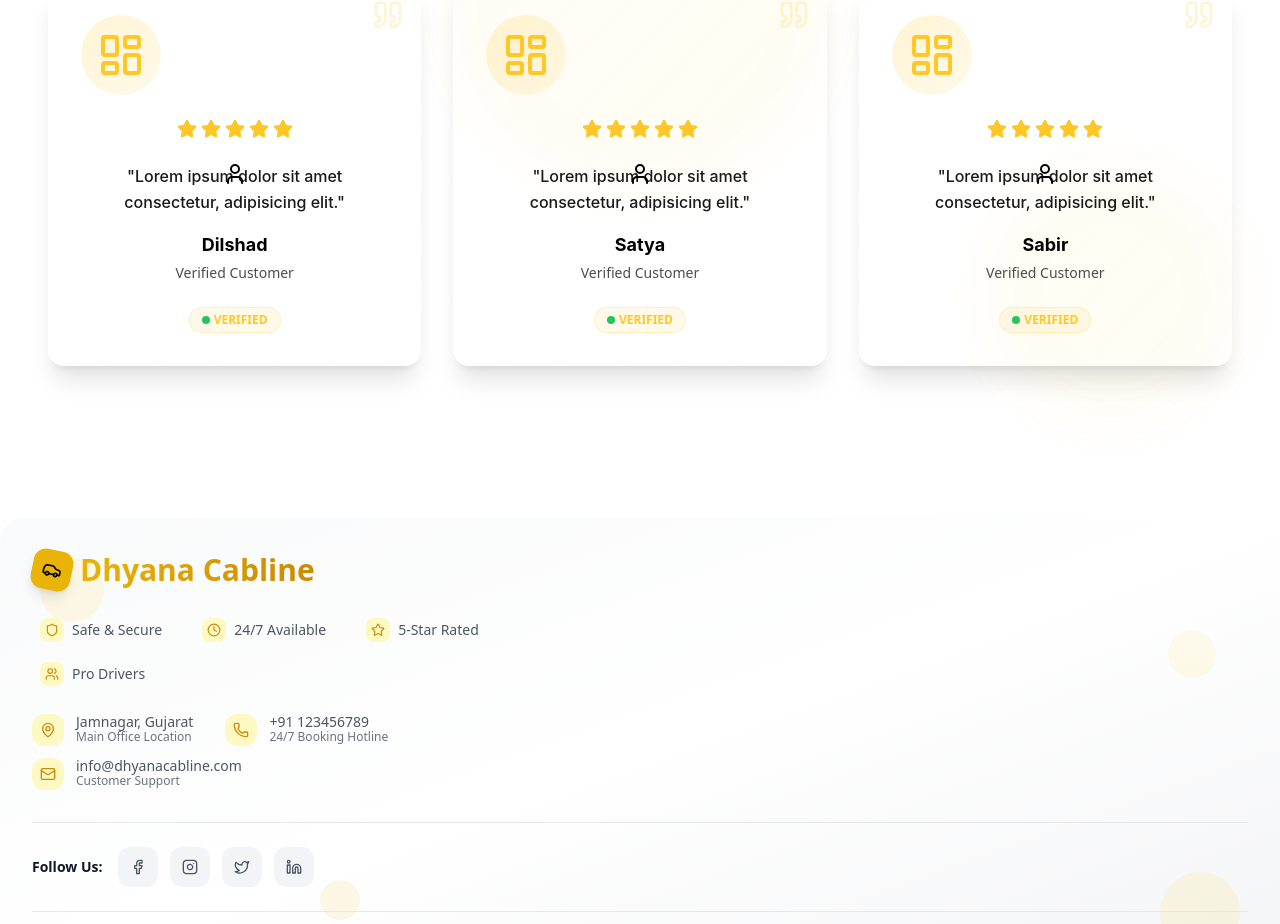
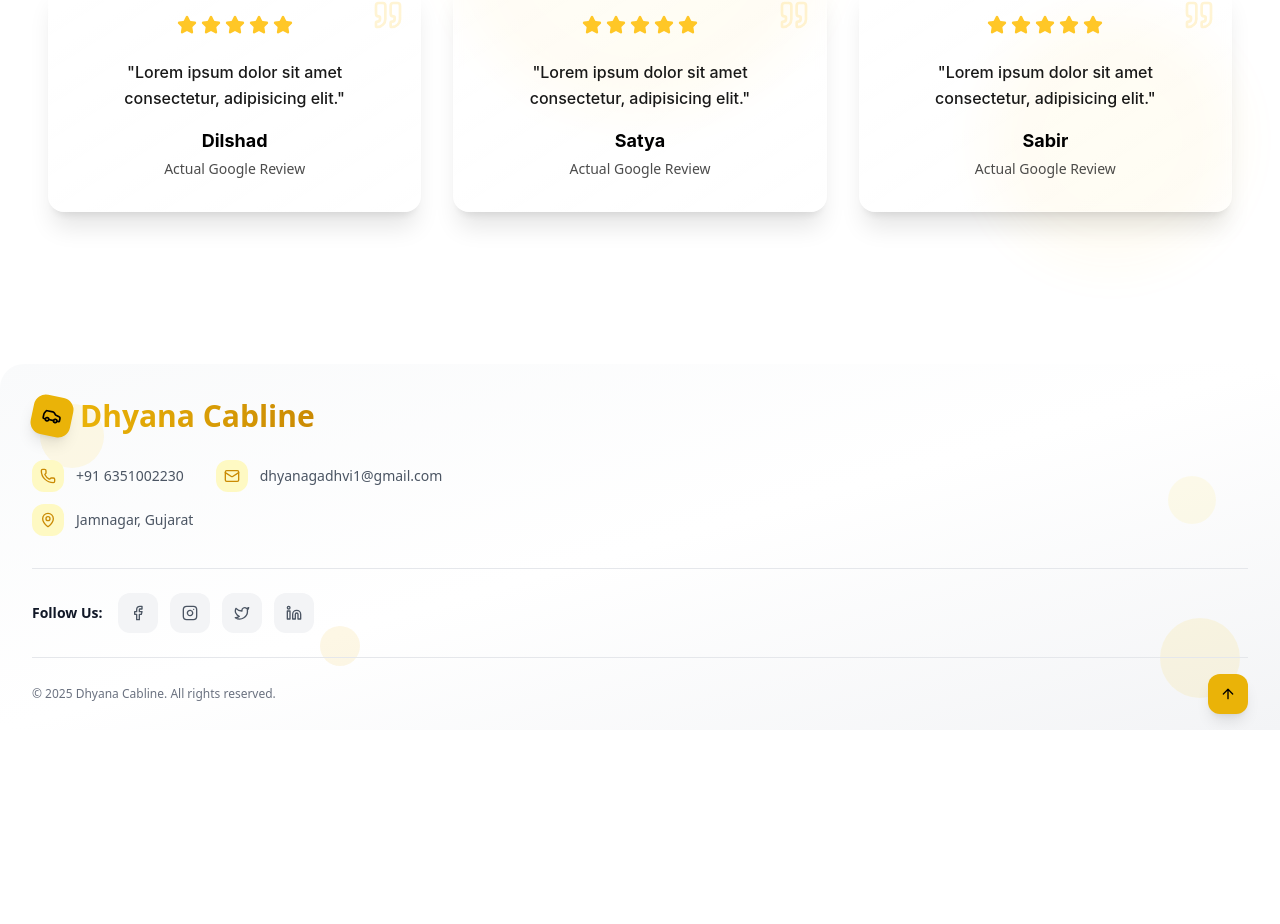
Before and after one commit to BjarneAKACat/CabService, a React (Vite) app: page / in a window 1280 px wide. Shown: the part 2324-3248 px from the top of the page. After the commit the page ends 3054 px from the top, so only its background shows below. Built offline with nearby package versions, Linux system fonts and the light colour scheme.

Commit message:
Version 1.2

```diff
--- a/src/components/Footer/Footer.jsx
+++ b/src/components/Footer/Footer.jsx
@@ -47,45 +47,22 @@
                 </h1>
               </div>
 
-              {/* Features */}
-              <div className="flex flex-wrap gap-x-6 gap-y-3 w-full">
-                {[
-                  { icon: Shield, text: "Safe & Secure" },
-                  { icon: Clock, text: "24/7 Available" },
-                  { icon: Star, text: "5-Star Rated" },
-                  { icon: Users, text: "Pro Drivers" },
-                ].map(({ icon: Icon, text }, index) => (
-                  <div
-                    key={index}
-                    className="flex items-center gap-2 text-sm min-w-[120px] text-gray-600 dark:text-gray-300 hover:bg-yellow-100 dark:hover:bg-yellow-500/20 px-2 py-1 rounded-lg transition-colors duration-300"
-                  >
-                    <div className="w-6 h-6 bg-yellow-100 dark:bg-yellow-500/20 rounded-lg flex items-center justify-center">
-                      <Icon className="w-3.5 h-3.5 text-yellow-600 dark:text-yellow-400" />
-                    </div>
-                    <span className="font-medium">{text}</span>
-                  </div>
-                ))}
-              </div>
-
               {/* Contact Info */}
               <div className="flex flex-wrap gap-x-8 gap-y-3 w-full">
                 {[
                   {
-                    icon: MapPin,
-                    title: "Jamnagar, Gujarat",
-                    subtitle: "Main Office Location",
-                  },
-                  {
                     icon: Phone,
-                    title: "+91 123456789",
-                    subtitle: "24/7 Booking Hotline",
+                    title: "+91 6351002230",
                   },
                   {
                     icon: Mail,
-                    title: "info@dhyanacabline.com",
-                    subtitle: "Customer Support",
+                    title: "dhyanagadhvi1@gmail.com",
                   },
-                ].map(({ icon: Icon, title, subtitle }, index) => (
+                  {
+                    icon: MapPin,
+                    title: "Jamnagar, Gujarat",
+                  },
+                ].map(({ icon: Icon, title }, index) => (
                   <div
                     key={index}
                     className="flex items-center gap-3 min-w-[150px] text-gray-600 dark:text-gray-300 hover:text-yellow-500 transition-colors duration-300 group cursor-pointer"
@@ -95,9 +72,6 @@
                     </div>
                     <div className="text-sm">
                       <p className="font-medium leading-none">{title}</p>
-                      <p className="text-xs text-gray-500 dark:text-gray-400">
-                        {subtitle}
-                      </p>
                     </div>
                   </div>
                 ))}
--- a/src/components/Hero/Hero.jsx
+++ b/src/components/Hero/Hero.jsx
@@ -97,6 +97,12 @@
               <h2 className="relative text-4xl sm:text-5xl lg:text-5xl font-black mb-6 text-transparent bg-clip-text bg-gradient-to-r from-yellow-400 via-yellow-500 to-yellow-600 tracking-tight leading-tight drop-shadow-lg text-center w-full">
                 Contact Us
               </h2>
+              <p className="text-sm sm:text-sm text-gray-500 dark:text-gray-400 font-bold tracking-wide m-1">
+                Jahan Bhi Jana Hai,
+              </p>
+              <p className="text-sm sm:text-sm text-gray-500 dark:text-gray-400 font-bold tracking-wide mb-4">
+                Hum Saath Hai.
+              </p>
               <div className="w-full sm:w-[90%] md:w-[95%] lg:w-full">
                 <Form />
               </div>
--- a/src/components/Testimonial/Testimonial.jsx
+++ b/src/components/Testimonial/Testimonial.jsx
@@ -143,12 +143,6 @@
                   {/* Content */}
                   <div className="space-y-6 text-center">
 
-                    {/* Profile Image */}
-                    <div className="w-20 h-20 rounded-full bg-gradient-to-br from-primary/20 to-primary/10 p-1 flex items-center justify-center">
-                      <LayoutDashboard className="w-12 h-12 text-primary" />
-                      <User className="absolute w-6 h-6 text-secondary top-1/2 left-1/2 transform -translate-x-1/2 -translate-y-1/2" />
-                    </div>
-
                     {/* Stars */}
                     <div className="flex justify-center gap-1">
                       {[...Array(5)].map((_, i) => (
@@ -168,15 +162,9 @@
                           {testimonial.name}
                         </p>
                         <p className="text-sm opacity-70 font-medium">
-                          Verified Customer
+                          Actual Google Review
                         </p>
                       </div>
-                    </div>
-
-                    {/* Verified badge */}
-                    <div className="inline-flex items-center gap-1 px-3 py-1 rounded-full bg-primary/10 border border-primary/20">
-                      <div className="w-2 h-2 bg-green-500 rounded-full"></div>
-                      <span className="text-xs font-semibold text-primary">VERIFIED</span>
                     </div>
                   </div>
 
```
